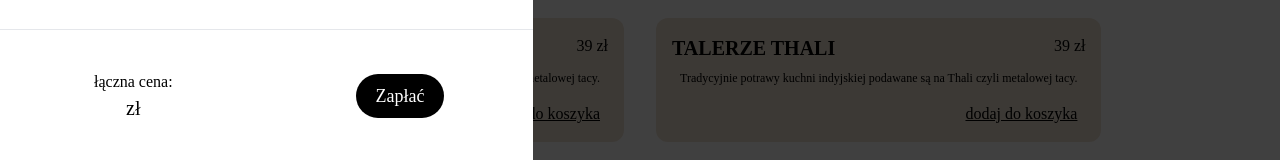
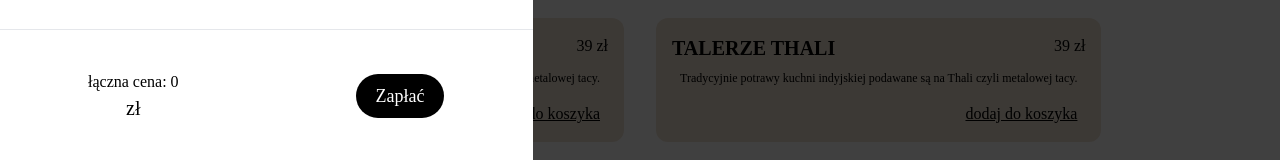
Before and after one commit to dawid-polak/restaurant, a Vue app: page /menu in a window 1280 px wide. Both pictures are taken after a click on the picture 64 px from the left and 48 px from the top of the page. Shown: the part 638-798 px from the top of the page. Built offline with nearby package versions, Linux system fonts and the light colour scheme; a web font is replaced by a local one.

Commit message:
add function in basket

```diff
--- a/src/components/elements/Basket.vue
+++ b/src/components/elements/Basket.vue
@@ -9,7 +9,7 @@
                </div>
                <div class="w-full flex my-10">
                     <div class="w-1/2 h-full flex flex-col items-center justify-center">
-                         <p class="font-light">łączna cena:</p>
+                         <p class="font-light">łączna cena: {{ store.calculateTotalPrice }}</p>
                          <p class="font-thin text-xl">zł</p>
                     </div>
                     <div class="w-1/2 h-full flex flex-col items-center justify-center">
--- a/src/components/elements/BasketItem.vue
+++ b/src/components/elements/BasketItem.vue
@@ -1,20 +1,22 @@
 <template>
     <div class="flex flex-col w-full justify-center items-cneter border-b my-5 pb-5">
-        <h1 class="font-thin text-xl w-full text-center">TAHDNSIA djsfjdshjk</h1>
-        <span class="mt-1 text-center font-bold">39 zł</span>
+        <h1 class="font-thin text-xl w-full text-center">{{ data.name}}</h1>
+        <span class="mt-1 text-center font-bold">{{ data.price }}zł</span>
           <div class="flex justify-center mt-5 h-12 w-full">
                <div class="flex items-center">
-                    <span class="flex items-center justify-center w-8 h-8 cursor-pointer bg-zinc-100 hover:bg-zinc-200 p-1 rounded-full"> - </span>
-                    <p class="flex items-center justify-center w-8 h-8 font-medium">1</p>
-                    <span class="flex items-center justify-center w-8 h-8 cursor-pointer bg-zinc-100 hover:bg-zinc-200 p-1 rounded-full"> + </span>
+                    <span @click="store.discountProduct(data.name)" class="flex items-center justify-center w-8 h-8 cursor-pointer bg-zinc-100 hover:bg-zinc-200 p-1 rounded-full"> - </span>
+                    <p class="flex items-center justify-center w-8 h-8 font-medium">{{ data.numberOfProduct }}</p>
+                    <span @click="store.countProduct(data.name)" class="flex items-center justify-center w-8 h-8 cursor-pointer bg-zinc-100 hover:bg-zinc-200 p-1 rounded-full"> + </span>
                </div>
-               <div class="flex items-center ml-5 justify-center hover:underline cursor-pointer text-red-500 font-normal tracking-widest font-thin">usuń</div>
+               <div @click="store.removeProduct(data.name)" class="flex items-center ml-5 justify-center hover:underline cursor-pointer text-red-500 font-normal tracking-widest font-thin">usuń</div>
           </div>
      </div>
 </template>
 
 <script setup lang="ts">
-
+import { useBasket } from '@/stores/basket'
+const props = defineProps(['data']);
+const store = useBasket();
 </script>
 
 <style scoped>
--- a/src/components/menuViews/DinnerList.vue
+++ b/src/components/menuViews/DinnerList.vue
@@ -5,7 +5,7 @@
                <h4>39 zł</h4>
           </div>
           <p class="font-thin text-xs p-2">Tradycyjnie potrawy kuchni indyjskiej podawane są na Thali czyli metalowej tacy.</p>
-          <div @click="store.addProduct('TALERZE THALI', 39)" class="text-right underline pt-2 px-2 cursor-pointer">dodaj do koszyka</div>
+          <div @click="store.addProduct('TALERZE THALI', 40, 1)" class="text-right underline pt-2 px-2 cursor-pointer">dodaj do koszyka</div>
      </div>
 </template>
 
--- a/src/stores/basket.ts
+++ b/src/stores/basket.ts
@@ -2,23 +2,61 @@ import { defineStore } from "pinia";
 
 //data structure product in array products
 interface Product {
-  name: String,
-  price: Number
+     name: String;
+     price: Number;
+     numberOfProduct: Number;
 }
 
-export const useBasket = defineStore('basket', {
+export const useBasket = defineStore("basket", {
      state: () => ({
           products: [] as Product[],
      }),
+     getters: {
+          calculateTotalPrice: (state) => {
+               let totalPrice = 0;
+               state.products.forEach((product) => {
+                    let fullPriceProduct;
+                    fullPriceProduct = product.numberOfProduct * product.price;
+                    totalPrice += fullPriceProduct;
+               });
+               return totalPrice;
+          },
+     },
      actions: {
           //add product to products
-    addProduct(nameValue: String, priceValue: Number ) {
+          addProduct(nameValue: String, priceValue: Number, numberValue: Number) {
                this.$state.products.push({
                     name: nameValue,
-        price: priceValue
-      })
+                    price: priceValue,
+                    numberOfProduct: numberValue,
+               });
+          },
 
-      console.log(this.$state.products)
+          //discount number of product
+          discountProduct(nameProduct: String) {
+               this.$state.products.forEach((product) => {
+                    if (product.name === nameProduct) {
+                         product.numberOfProduct--;
                     }
+               });
+          },
+
+          //count number of product
+          countProduct(nameProduct: String) {
+               this.$state.products.forEach((product) => {
+                    if (product.name === nameProduct) {
+                         product.numberOfProduct++;
                     }
-})
+               });
+          },
+
+          //remove product from products
+          removeProduct(nameProduct: String) {
+               this.$state.products.forEach((product, index) => {
+                    if (product.name === nameProduct) {
+                         this.$state.products.splice(index, 1);
+                    }
+               });
+          },
+     },
+});
```
Lines whose indentation alone changed are shown as unchanged.
